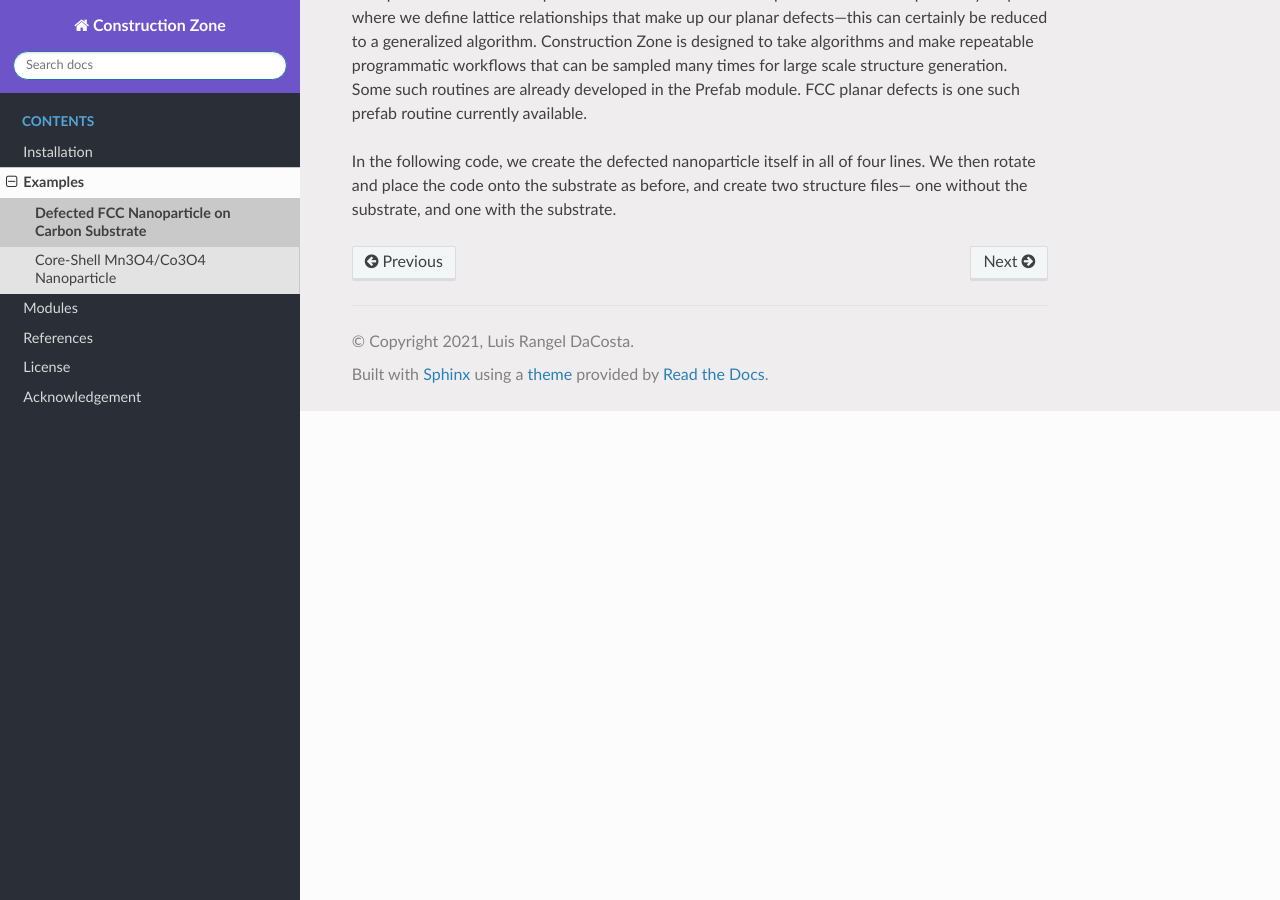
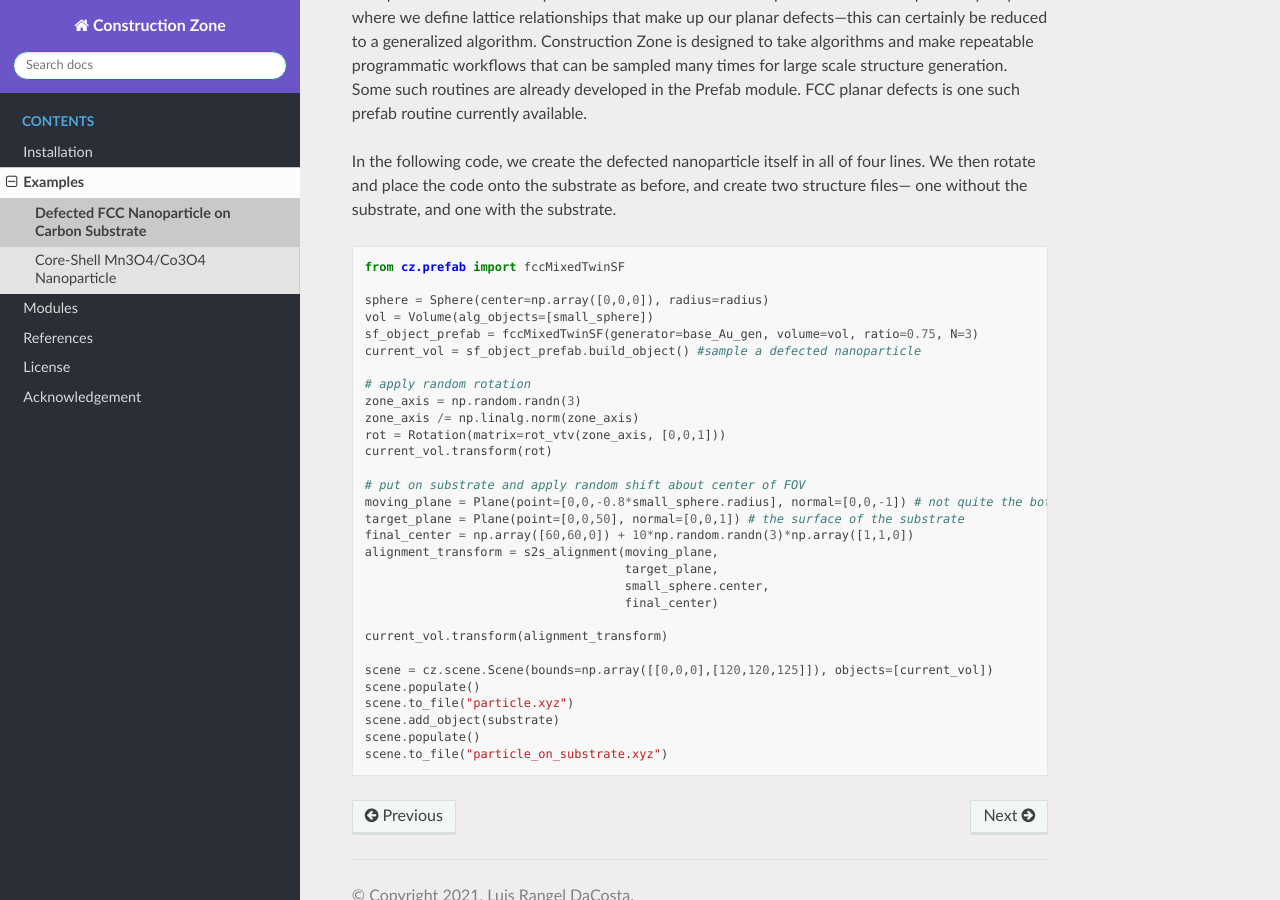
Before and after one commit to lerandc/construction_zone, a Sphinx documentation site: the page built from docs/source/examples/nanoparticle_on_substrate.rst, in a window 1280 px wide and 900 px high, scrolled down 2944 px. Built offline with Sphinx 7.4.7 and the Read the Docs theme 2.0.0, drawn with Linux system fonts in a browser that asks for light colours; formulas are drawn with MathJax 3.

Commit message:
fix links, spacing

```diff
--- a/docs/source/examples/core_shell_nanoparticle.rst
+++ b/docs/source/examples/core_shell_nanoparticle.rst
@@ -17,9 +17,9 @@ First, let's import the routines we need.
     from cz.transform import Rotation, Reflection, Translation, rot_vtv
     from cz.scene import Scene
 
-We downloaded `cif` files from the [Materials Project](https://materialsproject.org/) database
+We downloaded `cif` files from the `Materials Project <https://materialsproject.org/>`_ database
 for the unit cell data for the two grain types. Here, we load the the files into
-[pymatgen](https://pymatgen.org/) Structure objects which serve as the core drivers of our crystalline Generators.
+`pymatgen <https://pymatgen.org/>`_ Structure objects which serve as the core drivers of our crystalline Generators.
 
 .. code-block::
 
--- a/docs/source/examples/nanoparticle_on_substrate.rst
+++ b/docs/source/examples/nanoparticle_on_substrate.rst
@@ -162,6 +162,7 @@ We then rotate and place the code onto the substrate as before, and create two s
 one without the substrate, and one with the substrate.
 
 .. code-block::
+
     from cz.prefab import fccMixedTwinSF
 
     sphere = Sphere(center=np.array([0,0,0]), radius=radius)
```
